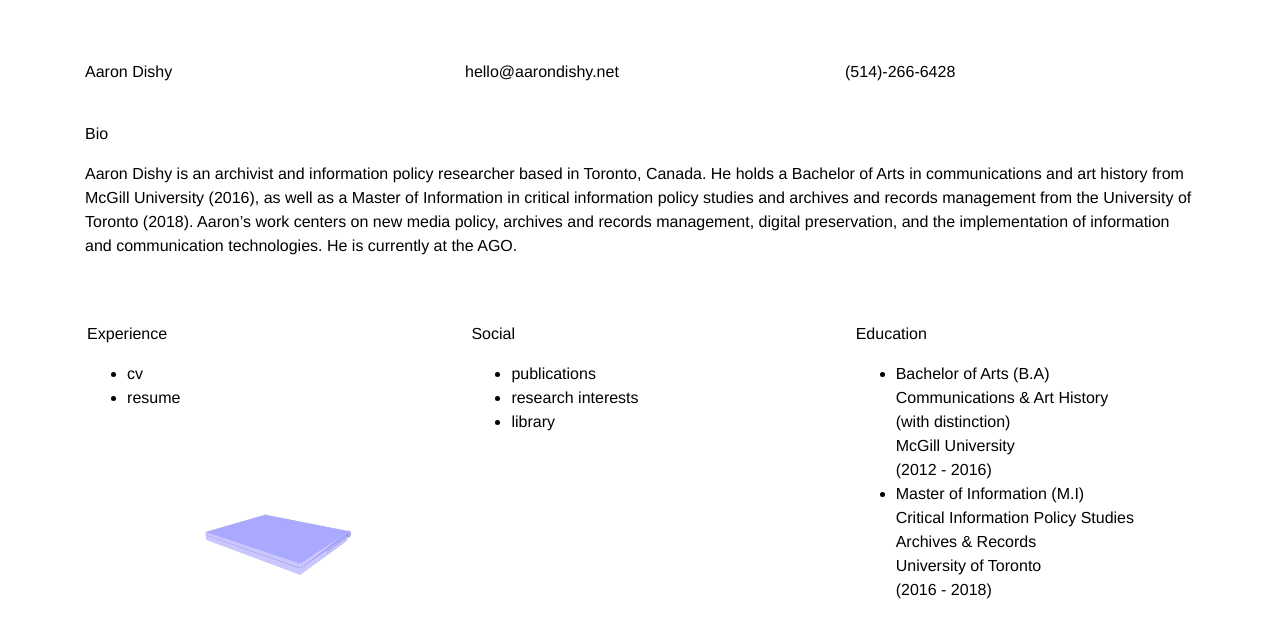
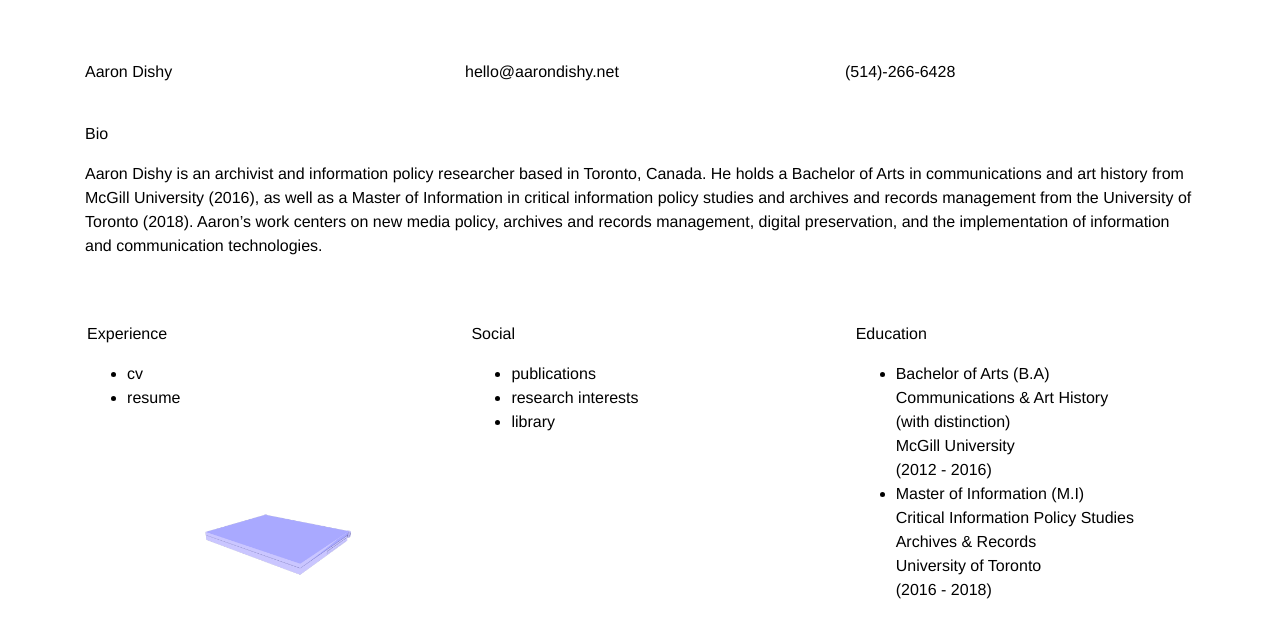
Before and after one commit to jamiedishy/AaronDishyESite, a Vue app in the folder eport/: page / in a window 1280 px wide. Shown: the top 638 px of the page. Built offline with nearby package versions, Linux system fonts and the light colour scheme.

Commit message:
Text - update

```diff
--- a/eport/src/components/Bio.vue
+++ b/eport/src/components/Bio.vue
@@ -5,7 +5,7 @@
             <div class="col">
                 <div id="info">
                     <p>Bio</p>
-                    <p>Aaron Dishy is an archivist and information policy researcher based in Toronto, Canada. He holds a Bachelor of Arts in communications and art history from McGill University (2016), as well as a Master of Information in critical information policy studies and archives and records management from the University of Toronto (2018). Aaron’s work centers on new media policy, archives and records management, digital preservation, and the implementation of information and communication technologies. He is currently at the <a href="https://ago.ca/">AGO</a>.</p>
+                    <p>Aaron Dishy is an archivist and information policy researcher based in Toronto, Canada. He holds a Bachelor of Arts in communications and art history from McGill University (2016), as well as a Master of Information in critical information policy studies and archives and records management from the University of Toronto (2018). Aaron’s work centers on new media policy, archives and records management, digital preservation, and the implementation of information and communication technologies.</p>
                 </div>
             </div>
         </div>
--- a/eport/vue.config.js
+++ b/eport/vue.config.js
@@ -1,3 +1,3 @@
 module.exports = {
-	publicPath: '/AaronDishyESite/'
+	publicPath: ''
 };
```
Also changed, not shown: eport/package.json (+9 -2 lines), 1 other file (tests, documents, lock files or other folders).
